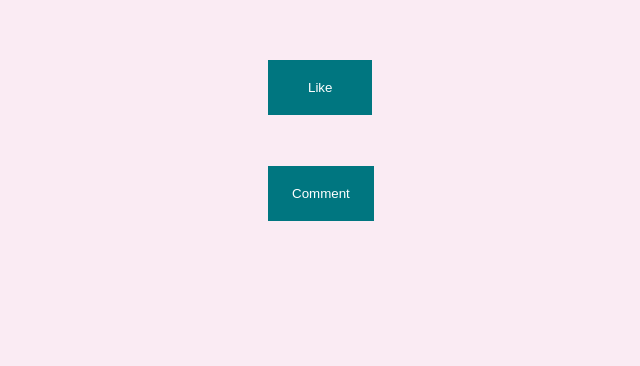
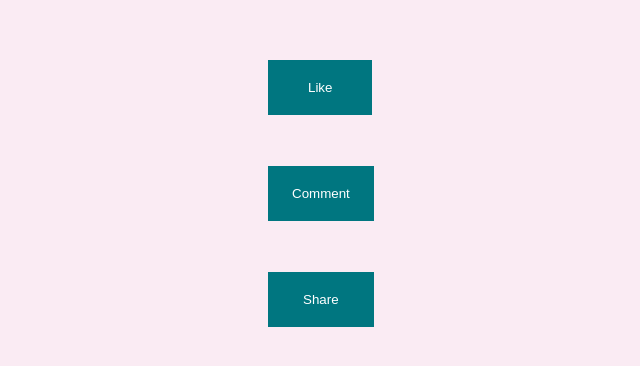
Before and after one commit to ndikintum/three-button, a plain HTML site: page index.html in a window 1280 px wide. Shown: the part 196-562 px from the top of the page, without its empty margins (372-1012 px from the left). Drawn offline with Linux system fonts and the light colour scheme.

Commit message:
add share button

```diff
--- a/index.html
+++ b/index.html
@@ -11,9 +11,17 @@
     <div>
         <button class="like" type="button">Like</button>
     </div>
+
     <!-- comment button  -->
+
     <div>
         <button class="comment" type="button">Comment</button>
     </div>
+
+    <!-- share button -->
+
+    <div>
+        <button class="share" type="button">Share</button>
+    </div>
     </body>
 </html>
--- a/styles.css
+++ b/styles.css
@@ -3,6 +3,8 @@
     padding: 0;
     background-color: rgb(250, 235, 243);
 }
+
+/* like button */
 
 .like{
     background-color: #007680;
@@ -17,6 +19,8 @@
     padding-right: 40px;
 }
 
+/* comment button */
+
 .comment{
     background-color: #007680;
     border: #007680;
@@ -29,3 +33,18 @@
     padding-left: 24px;
     padding-right: 24px;
 }
+
+/* share button */
+
+.share{
+    background-color: #007680;
+    border: #007680;
+    color: white;
+    position: center;
+    margin-left: 50%;
+    margin-top: 4%;
+    padding-top: 20px;
+    padding-bottom: 20px;
+    padding-left: 35px;
+    padding-right: 35px;
+}
```
